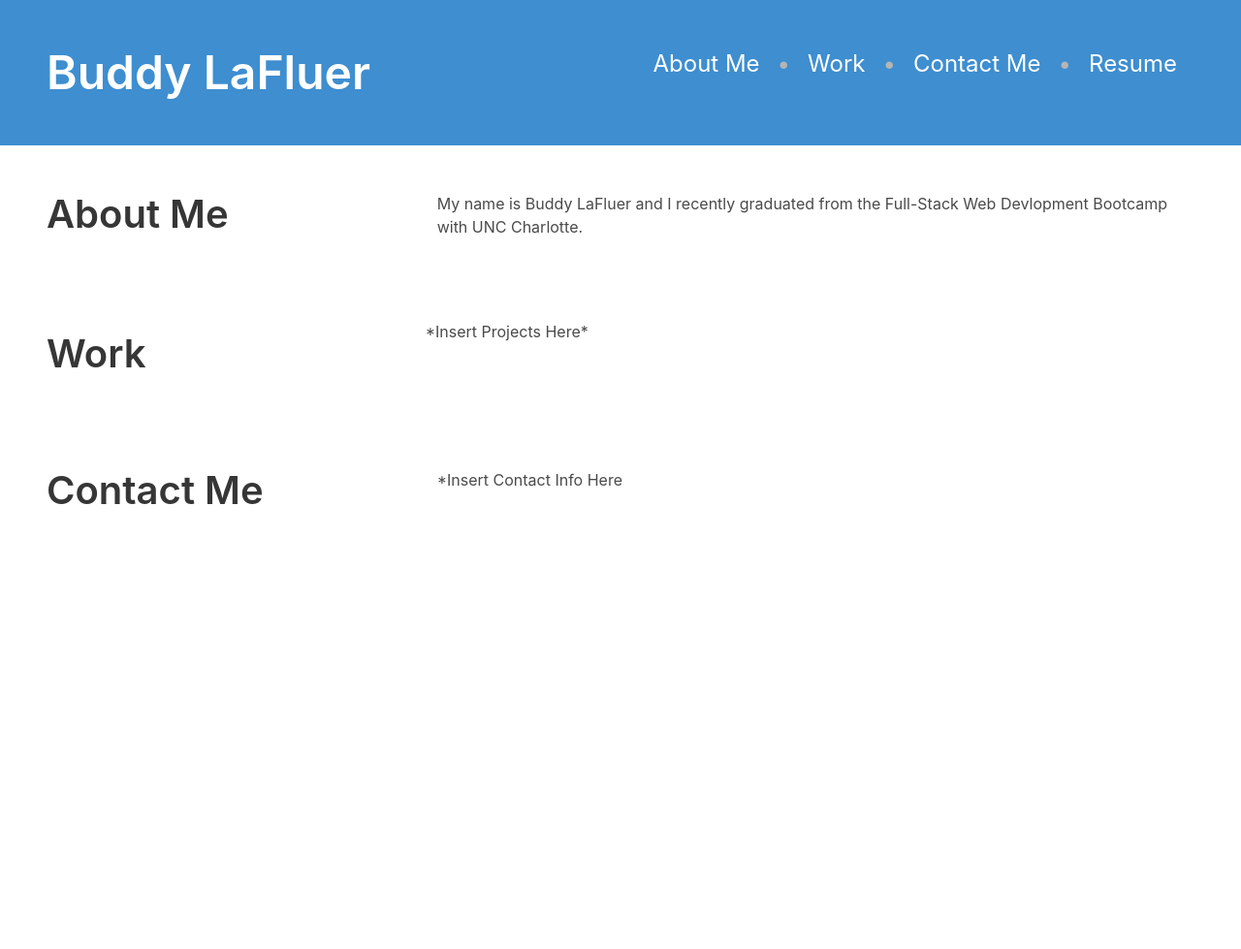
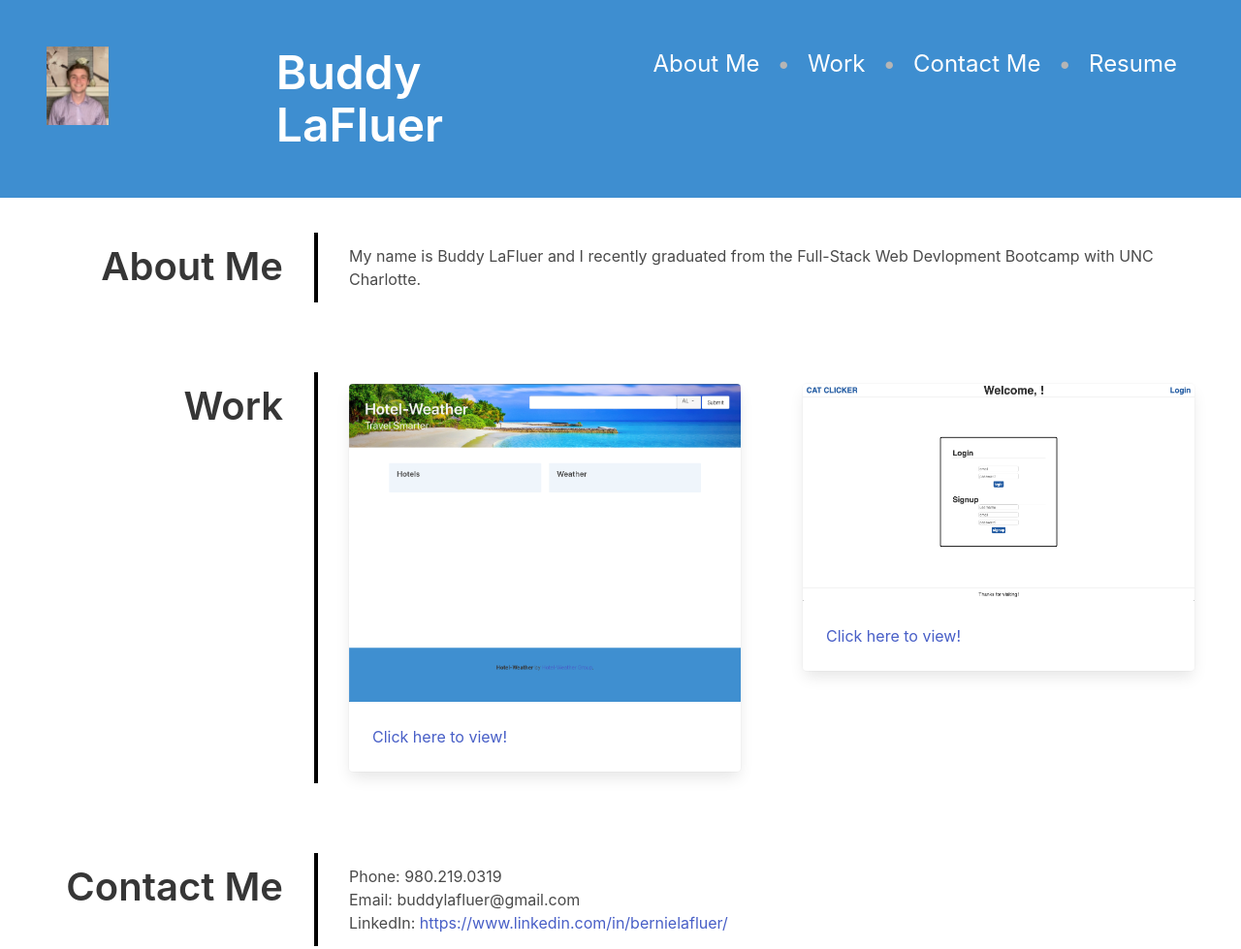
Before and after one commit to buddylafluer/Buddy-LaFluer-Portfolio, a plain HTML site: page index.html in a window 1280 px wide. Shown: the whole page at 97% size. Before the commit the page ends 800 px from the top, so only its background shows below. Drawn offline with nearby package versions, Linux system fonts and the light colour scheme.

Commit message:
ready to turn in

```diff
--- a/assets/css/style.css
+++ b/assets/css/style.css
@@ -0,0 +1,7 @@
+#section {
+    text-align: right;
+}
+
+#column-border{
+    border-right: solid 4px black;
+}
--- a/index.html
+++ b/index.html
@@ -7,23 +7,35 @@
     <meta name="viewport" content="width=device-width, initial-scale=1">
     <title>Buddy LaFluer Portfolio</title>
     <link rel="stylesheet" href="https://cdn.jsdelivr.net/npm/bulma@0.9.4/css/bulma.min.css">
+    <link rel="stylesheet" href="./assets/css/style.css"
 </head>
 
 <body>
 
     <section class="hero is-info">
-        <div class="hero-body columns">
-            <div class="column">
+        <div class="hero-body columns is-gapless">
+            <div class="column is-one-fifth">
+                <div class="media">
+                    <div class="media-left">
+                        <figure class="image is-64x64">
+                            <img src="./assets/images/LI-HEADSHOT.jpeg">
+                        </figure>
+                    </div>
+                </div>
+            </div>
+
+            <div class="column is-one-quarter">
                 <p class="title is-1">
                     Buddy LaFluer
                 </p>
             </div>
+
             <div class="column">
                 <nav class="breadcrumb has-bullet-separator is-right is-large" aria-label="breadcrumbs">
                     <ul>
-                        <li><a href="#">About Me</a></li>
-                        <li><a href="#">Work</a></li>
-                        <li><a href="#">Contact Me</a></li>
+                        <li><a href="#About-Me">About Me</a></li>
+                        <li><a href="#Work">Work</a></li>
+                        <li><a href="#Contact-Me">Contact Me</a></li>
                         <li><a href="#">Resume</a></li>
                     </ul>
                 </nav>
@@ -31,9 +43,9 @@
         </div>
     </section>
 
-    <section class="section">
-        <div class="columns">
-            <div class="column is-one-third">
+    <section id="About-Me" class="section">
+        <div class="columns is-variable is-8">
+            <div id= "column-border" class="column is-one-quarter">
                 <h1 id="section" class="title is-2 is-right">About Me</h1>
             </div>
 
@@ -45,26 +57,58 @@
         </div>
     </section>
 
-    <section class="section">
-        <div class="columns">
-            <div class="column is-one-third">
+    <section id="Work" class="section">
+        <div class="columns is-variable is-8">
+            <div id= "column-border" class="column is-one-quarter">
                 <h1 id="section" class="title is-2">Work</h1>
             </div>
 
-            <div class="column columns">
-                *Insert Projects Here*
+            <div class="column">
+                <div class="card">
+                    <div class="card-image">
+                        <figure class="image is-4by2">
+                            <img src="./assets/images/Hotel-Weather.jpeg"
+                        </figure>
+                    </div>
+                    <div class="card-content">
+                        <div class="content">
+                            <a href="https://ricardokcontreras.github.io/Hotel-Weather/">Click here to view!</a>
+                        </div>
+                    </div>
+                </div>
+            </div>
+
+            <div class="column">
+                <div class="card">
+                    <div class="card-image">
+                        <figure class="image is-4by2">
+                            <img src="./assets/images/Cat-Game.jpg">
+                        </figure>
+                    </div>
+                     <div class="card-content">
+                        <div class="content">
+                            <a href="https://radiant-island-77079.herokuapp.com/">Click here to view!</a>
+                        </div>
+                    </div>
+                </div>
             </div>
         </div>
     </section>
 
-    <section class="section">
-        <div class="columns">
-            <div class="column is-one-third">
+    <section id="Contact-Me" class="section">
+        <div class="columns is-variable is-8">
+            <div id="column-border" class="column is-one-quarter">
                 <h1 id="section" class="title is-2">Contact Me</h1>
             </div>
 
             <div class="column">
-                *Insert Contact Info Here
+                <p>
+                    <div>Phone: 980.219.0319</div>
+                    <div>Email: buddylafluer@gmail.com</div>
+                    <div>LinkedIn:
+                    <a href="https://www.linkedin.com/in/bernielafluer/">https://www.linkedin.com/in/bernielafluer/</a>
+                    </div>
+                </p>
             </div>
         </div>
     </section>
```
Also changed, not shown: assets/images/Cat-Game.jpg (added), assets/images/Hotel-Weather.jpeg (added), assets/images/LI-HEADSHOT.jpeg (added), 1 other file.
